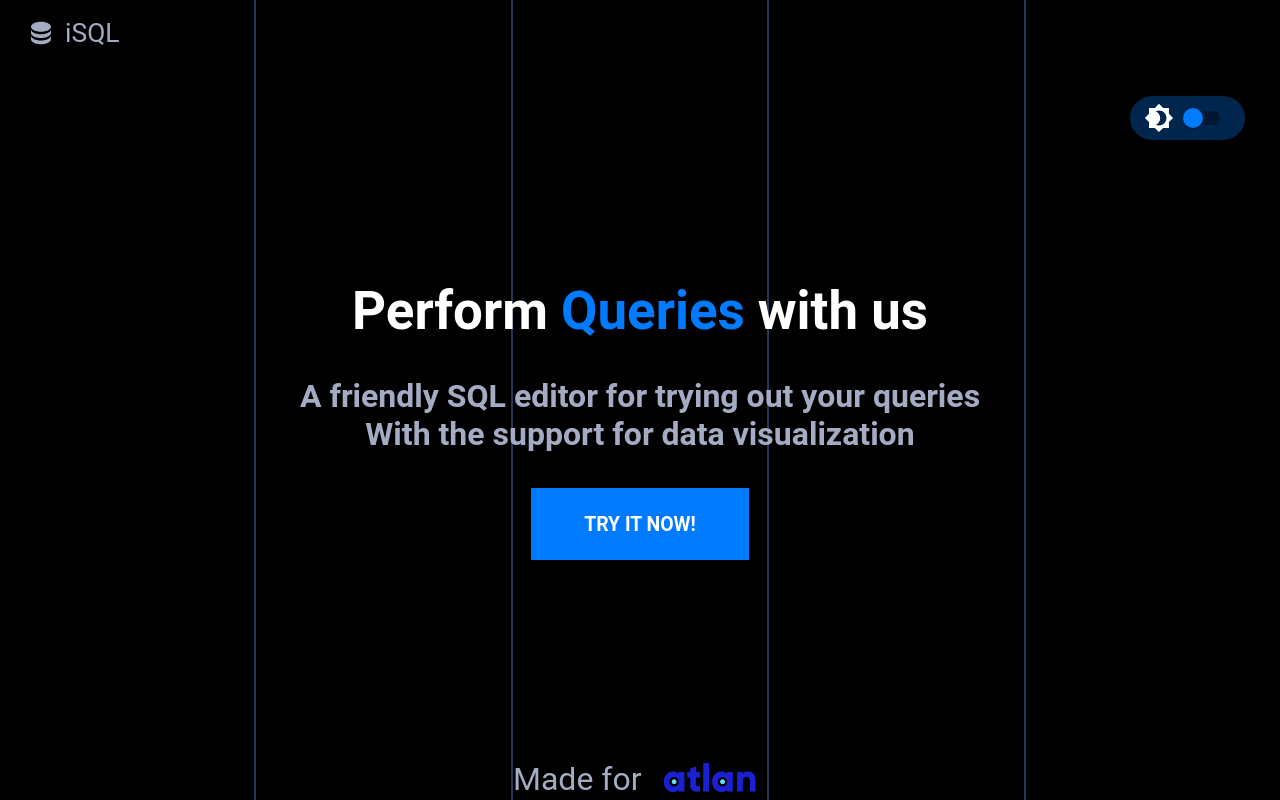
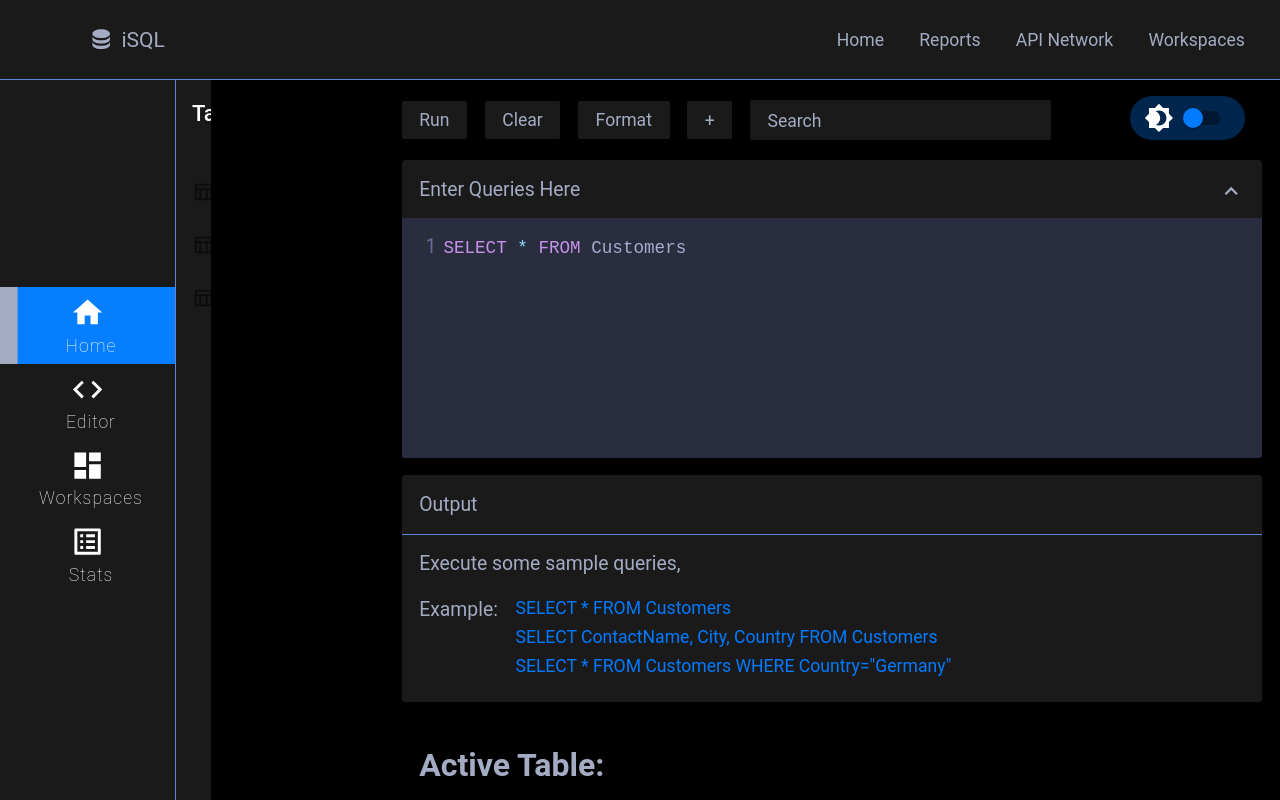
Before and after one commit to kaustuvkaran01/iSQL, a React (Create React App) app: page / in a window 1280 px wide. Built offline with nearby package versions, Linux system fonts and the light colour scheme.

Commit message:
add: redirects for deployment

```diff
--- a/src/App.js
+++ b/src/App.js
@@ -1,7 +1,7 @@
 import React, { useEffect, useState, useContext, lazy, Suspense } from "react";
 import { Switch as Switching, Route } from "react-router-dom";
 import styled from "styled-components";
-import Landing from "./pages/Landing";
+// import Landing from "./pages/Landing";
 import Brightness4Icon from "@material-ui/icons/Brightness4";
 import Switch from "@material-ui/core/Switch";
 import { SQLContext } from "./Context";
@@ -52,17 +52,17 @@ function App() {
           </div>
         </div>
       </div>
-      <div className="lines">
+      {/* <div className="lines">
         <div className="line-1"></div>
         <div className="line-2"></div>
         <div className="line-3"></div>
         <div className="line-4"></div>
-      </div>
+      </div> */}
 
       <Switching>
-        <Route exact path="/" component={Landing} />
+        {/* <Route exact path="/" component={Landing} /> */}
         <>
-          <Route exact path="/editor">
+          <Route exact path="/">
             <Suspense fallback={<Loading />}>
               <EditorPage />
             </Suspense>
```
Also changed, not shown: src/pages/Landing.js (+12 -0 lines).
